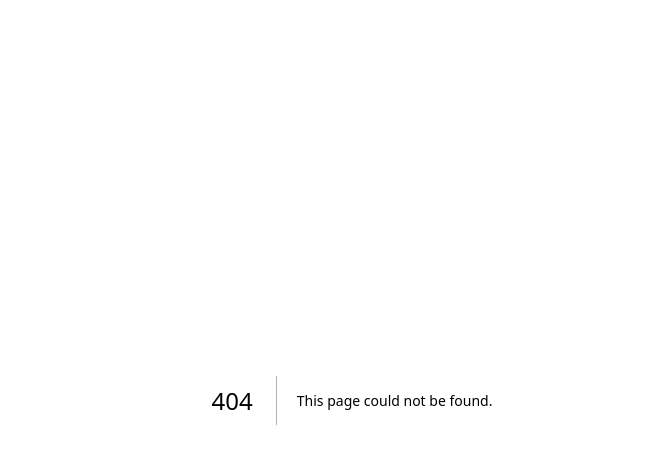
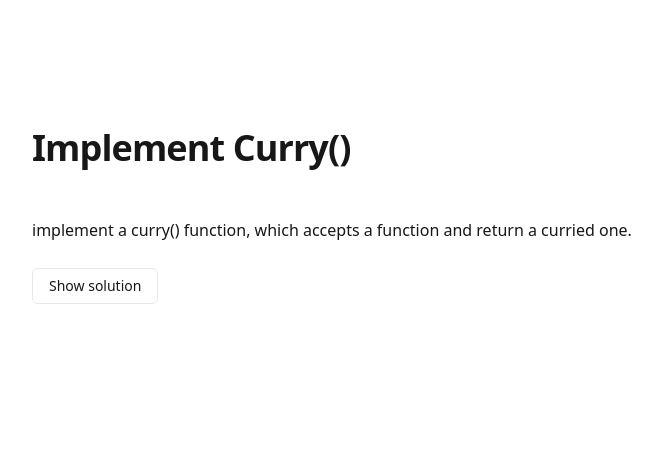
Before and after one commit to Galiano19/code-challenges, a Next.js app: page /javascript/implementcurry in a window 1280 px wide. Before the commit this address had no page. Shown: the top 464 px of the page, without its empty margins (288-950 px from the left). Built offline with nearby package versions, Linux system fonts and the light colour scheme.

Commit message:
Set a template for challenges

```diff
--- /dev/null
+++ b/app/components/pattern/ChallengePage/ChallengePage.tsx
@@ -0,0 +1,36 @@
+"use client";
+
+import { useState } from "react";
+import { TypographyH1, TypographyP } from "../../ui/typography/typography";
+import Layout from "../Layout/Layout";
+import { Button } from "../../ui/button/button";
+
+interface ChallengePageProps extends React.PropsWithChildren {
+  title: string;
+  description: string;
+}
+
+export default function ChallengePage({
+  title,
+  description,
+  children,
+}: ChallengePageProps) {
+  const [result, setResult] = useState(false);
+
+  const handleClick = () => {
+    setResult(true);
+  };
+  return (
+    <Layout>
+      <TypographyH1>{title}</TypographyH1>
+      <TypographyP>{description}</TypographyP>
+      {result ? (
+        <div>{children}</div>
+      ) : (
+        <Button variant={"outline"} onClick={handleClick}>
+          Show solution
+        </Button>
+      )}
+    </Layout>
+  );
+}
--- /dev/null
+++ b/app/components/pattern/Layout/Layout.tsx
@@ -0,0 +1,11 @@
+export default function Layout({ children }: { children: React.ReactNode }) {
+  return (
+    <div className="flex min-h-screen items-center justify-center bg-zinc-50 font-sans dark:bg-black">
+      <main className="flex min-h-screen w-full max-w-3xl flex-col items-center justify-between py-32 px-16 bg-white dark:bg-black sm:items-start">
+        <div className="flex flex-col items-center gap-6 text-center sm:items-start sm:text-left">
+          {children}
+        </div>
+      </main>
+    </div>
+  );
+}
--- /dev/null
+++ b/app/components/ui/button/button.tsx
@@ -0,0 +1,61 @@
+import * as React from "react";
+import { Slot } from "@radix-ui/react-slot";
+import { cva, type VariantProps } from "class-variance-authority";
+import { cn } from "@/app/lib/utils";
+
+const buttonVariants = cva(
+  "inline-flex items-center justify-center gap-2 whitespace-nowrap rounded-md text-sm font-medium transition-all disabled:pointer-events-none disabled:opacity-50 [&_svg]:pointer-events-none [&_svg:not([class*='size-'])]:size-4 shrink-0 [&_svg]:shrink-0 outline-none focus-visible:border-ring focus-visible:ring-ring/50 focus-visible:ring-[3px] aria-invalid:ring-destructive/20 dark:aria-invalid:ring-destructive/40 aria-invalid:border-destructive",
+  {
+    variants: {
+      variant: {
+        default: "bg-primary text-primary-foreground hover:bg-primary/90",
+        destructive:
+          "bg-destructive text-white hover:bg-destructive/90 focus-visible:ring-destructive/20 dark:focus-visible:ring-destructive/40 dark:bg-destructive/60",
+        outline:
+          "border bg-background shadow-xs hover:bg-accent hover:text-accent-foreground dark:bg-input/30 dark:border-input dark:hover:bg-input/50",
+        secondary:
+          "bg-secondary text-secondary-foreground hover:bg-secondary/80",
+        ghost:
+          "hover:bg-accent hover:text-accent-foreground dark:hover:bg-accent/50",
+        link: "text-primary underline-offset-4 hover:underline",
+      },
+      size: {
+        default: "h-9 px-4 py-2 has-[>svg]:px-3",
+        sm: "h-8 rounded-md gap-1.5 px-3 has-[>svg]:px-2.5",
+        lg: "h-10 rounded-md px-6 has-[>svg]:px-4",
+        icon: "size-9",
+        "icon-sm": "size-8",
+        "icon-lg": "size-10",
+      },
+    },
+    defaultVariants: {
+      variant: "default",
+      size: "default",
+    },
+  }
+);
+
+function Button({
+  className,
+  variant = "default",
+  size = "default",
+  asChild = false,
+  ...props
+}: React.ComponentProps<"button"> &
+  VariantProps<typeof buttonVariants> & {
+    asChild?: boolean;
+  }) {
+  const Comp = asChild ? Slot : "button";
+
+  return (
+    <Comp
+      data-slot="button"
+      data-variant={variant}
+      data-size={size}
+      className={cn(buttonVariants({ variant, size, className }))}
+      {...props}
+    />
+  );
+}
+
+export { Button, buttonVariants };
--- /dev/null
+++ b/app/components/ui/typography/typography.tsx
@@ -0,0 +1,169 @@
+export function TypographyH1({
+  children,
+  className,
+}: {
+  children: React.ReactNode;
+  className?: string;
+}) {
+  return (
+    <h1
+      className={`scroll-m-20 text-center text-4xl font-extrabold tracking-tight text-balance ${className}`}
+    >
+      {children}
+    </h1>
+  );
+}
+
+export function TypographyH2({
+  children,
+  className,
+}: {
+  children: React.ReactNode;
+  className?: string;
+}) {
+  return (
+    <h2
+      className={`scroll-m-20 border-b pb-2 text-3xl font-semibold tracking-tight first:mt-0 ${className}`}
+    >
+      {children}
+    </h2>
+  );
+}
+
+export function TypographyH3({
+  children,
+  className,
+}: {
+  children: React.ReactNode;
+  className?: string;
+}) {
+  return (
+    <h3
+      className={`scroll-m-20 text-2xl font-semibold tracking-tight ${className}`}
+    >
+      {children}
+    </h3>
+  );
+}
+
+export function TypographyH4({
+  children,
+  className,
+}: {
+  children: React.ReactNode;
+  className?: string;
+}) {
+  return (
+    <h4
+      className={`scroll-m-20 text-xl font-semibold tracking-tight ${className}`}
+    >
+      {children}
+    </h4>
+  );
+}
+
+export function TypographyP({
+  children,
+  className,
+}: {
+  children: React.ReactNode;
+  className?: string;
+}) {
+  return (
+    <p className={`leading-7 [&:not(:first-child)]:mt-6 ${className}`}>
+      {children}
+    </p>
+  );
+}
+
+export function TypographyBlockquote({
+  children,
+  className,
+}: {
+  children: React.ReactNode;
+  className?: string;
+}) {
+  return (
+    <blockquote className={`mt-6 border-l-2 pl-6 italic ${className}`}>
+      {children}
+    </blockquote>
+  );
+}
+
+export function TypographyList({
+  children,
+  className,
+}: {
+  children: React.ReactNode;
+  className?: string;
+}) {
+  return (
+    <ul className={`my-6 ml-6 list-disc [&>li]:mt-2 ${className}`}>
+      {children}
+    </ul>
+  );
+}
+
+export function TypographyInlineCode({
+  children,
+  className,
+}: {
+  children: React.ReactNode;
+  className?: string;
+}) {
+  return (
+    <code
+      className={`bg-muted relative rounded px-[0.3rem] py-[0.2rem] font-mono text-sm font-semibold ${className}`}
+    >
+      {children}
+    </code>
+  );
+}
+
+export function TypographyLead({
+  children,
+  className,
+}: {
+  children: React.ReactNode;
+  className?: string;
+}) {
+  return (
+    <p className={`text-muted-foreground text-xl ${className}`}>{children}</p>
+  );
+}
+
+export function TypographyLarge({
+  children,
+  className,
+}: {
+  children: React.ReactNode;
+  className?: string;
+}) {
+  return <div className={`text-lg font-semibold ${className}`}>{children}</div>;
+}
+
+export function TypographySmall({
+  children,
+  className,
+}: {
+  children: React.ReactNode;
+  className?: string;
+}) {
+  return (
+    <small className={`text-sm leading-none font-medium ${className}`}>
+      {children}
+    </small>
+  );
+}
+
+export function TypographyMuted({
+  children,
+  className,
+}: {
+  children: React.ReactNode;
+  className?: string;
+}) {
+  return (
+    <p className={`text-muted-foreground text-sm ${className}`}>{children}</p>
+  );
+}
--- /dev/null
+++ b/app/javascript/implementcurry/page.tsx
@@ -0,0 +1,12 @@
+import ChallengePage from "@/app/components/pattern/ChallengePage/ChallengePage";
+
+export default function ImplementCurry() {
+  return (
+    <ChallengePage
+      title="Implement Curry()"
+      description="implement a curry() function, which accepts a function and return a curried one."
+    >
+      Implement Curry
+    </ChallengePage>
+  );
+}
--- a/app/lib/utils.ts
+++ b/app/lib/utils.ts
@@ -1,5 +1,4 @@
-import { clsx } from "clsx";
-import { twMerge } from "tailwind-merge";import { clsx } from "clsx";
+import clsx from "clsx";
 import { twMerge } from "tailwind-merge";
 
 export function cn(...inputs: Parameters<typeof clsx>) {
--- a/app/page.tsx
+++ b/app/page.tsx
@@ -1,18 +1,53 @@
-import Image from "next/image";
+import Layout from "./components/pattern/Layout/Layout";
+import {
+  Table,
+  TableBody,
+  TableCaption,
+  TableCell,
+  TableHead,
+  TableHeader,
+  TableRow,
+} from "./components/ui/table/table";
+import {
+  TypographyH1,
+  TypographyH2,
+  TypographyP,
+} from "./components/ui/typography/typography";
 
 export default function Home() {
   return (
-    <div className="flex min-h-screen items-center justify-center bg-zinc-50 font-sans dark:bg-black">
-      <main className="flex min-h-screen w-full max-w-3xl flex-col items-center justify-between py-32 px-16 bg-white dark:bg-black sm:items-start">
-        <div className="flex flex-col items-center gap-6 text-center sm:items-start sm:text-left">
-          <h1 className="max-w-xs text-3xl font-semibold leading-10 tracking-tight text-black dark:text-zinc-50">
-            Code challenges
-          </h1>
-          <p className="max-w-md text-lg leading-8 text-zinc-600 dark:text-zinc-400">
-            A collection of code challenges and their solution.
-          </p>
-        </div>
-      </main>
-    </div>
+    <Layout>
+      <TypographyH1>Code challenges</TypographyH1>
+      <TypographyP>
+        A collection of code challenges and their solution.
+      </TypographyP>
+      <TypographyH2>JavaScript</TypographyH2>
+      <Table>
+        <TableCaption>A list of JavaScript code challenges.</TableCaption>
+        <TableHeader>
+          <TableRow>
+            <TableHead className="w-[100px]">Name</TableHead>
+            <TableHead>Link</TableHead>
+            <TableHead className="text-right">Solution</TableHead>
+          </TableRow>
+        </TableHeader>
+        <TableBody>
+          <TableRow>
+            <TableCell>implement curry()</TableCell>
+            <TableCell>
+              <a
+                href="https://bigfrontend.dev/problem/implement-curry"
+                target="_blank"
+              >
+                BigFrontEnd
+              </a>
+            </TableCell>
+            <TableCell>
+              <a href="/javascript/implementcurry">Go to Challenge</a>
+            </TableCell>
+          </TableRow>
+        </TableBody>
+      </Table>
+    </Layout>
   );
 }
--- a/package.json
+++ b/package.json
@@ -9,6 +9,8 @@
     "lint": "eslint"
   },
   "dependencies": {
+    "@radix-ui/react-slot": "^1.2.4",
+    "class-variance-authority": "^0.7.1",
     "clsx": "^2.1.1",
     "next": "16.1.0",
     "react": "19.2.3",
```
Also changed, not shown: 1 other file (tests, documents, lock files or other folders).
